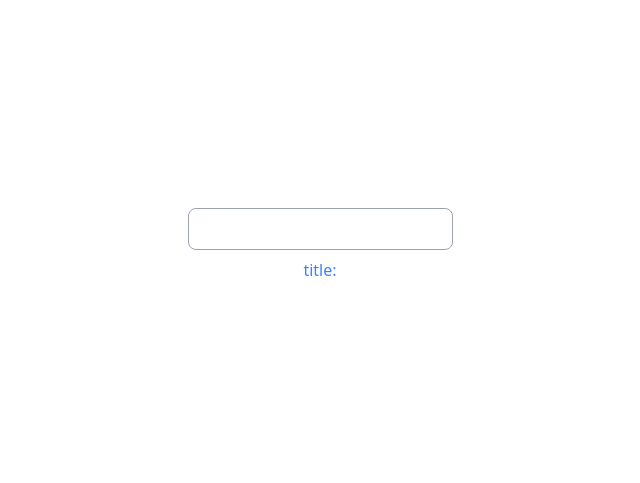
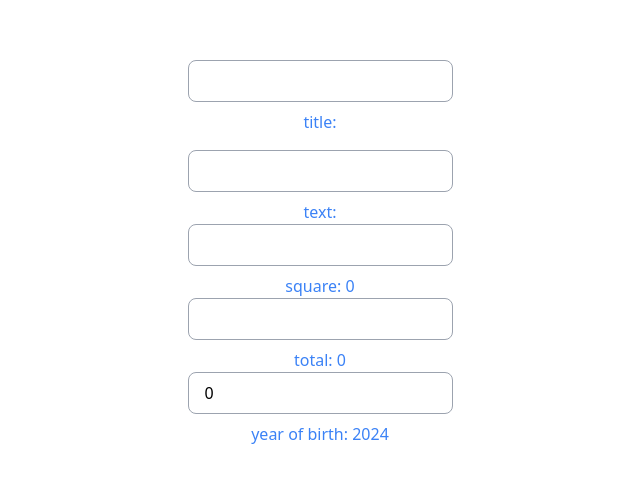
Before and after one commit to AlinaChumachenko/zustand, a Next.js app: page /input in a window 1280 px wide. Shown: the part 147-630 px from the top of the page, without its empty margins (320-960 px from the left). Built offline with nearby package versions, Linux system fonts and the light colour scheme.

Commit message:
update file input use zustand

```diff
--- a/pages/input.js
+++ b/pages/input.js
@@ -1,18 +1,67 @@
 import { create } from "zustand";
 // import React, { useState } from "react";
+
+function square(number) {
+  return number ** 2;
+}
+function total(totalNumber) {
+  return totalNumber.length;
+}
+function calculateBirthYear(age) {
+  const currentYear = new Date().getFullYear();
+  return currentYear - age;
+}
 
 const useInputStore = create((set) => ({
   title: "",
   setTitle: (newTitle) => set({ title: newTitle }),
+  text: "",
+  setText: (newText) => set({ text: newText }),
+  number: "",
+  setNumber: (newNumber) => set({ number: newNumber }),
+  totalNumber: "",
+  setTotalNumber: (newTotalNumber) => set({ totalNumber: newTotalNumber }),
+  age: 0,
+  setAge: (newAge) => set({ age: newAge }),
 }));
 
 function Input() {
-  //   const [title, setTitle] = useState("");
-  const { title, setTitle } = useInputStore();
+  const {
+    title,
+    text,
+    number,
+    totalNumber,
+    age,
+    setTitle,
+    setText,
+    setNumber,
+    setTotalNumber,
+    setAge,
+  } = useInputStore();
 
   function handleChangeTitle(event) {
     setTitle(event.target.value);
-    console.log(event.target.value);
+    // console.log(event.target.value);
+  }
+
+  function handleChangeText(event) {
+    setText(event.target.value);
+    // console.log(event.target.value);
+  }
+
+  function handleChangeNumber(event) {
+    setNumber(event.target.value);
+    // console.log(event.target.value);
+  }
+
+  function handleChangeTotalNumber(event) {
+    setTotalNumber(event.target.value);
+    // console.log(event.target.value);
+  }
+
+  function handleChangeAge(event) {
+    setAge(event.target.value);
+    // console.log(event.target.value);
   }
 
   return (
@@ -24,6 +73,41 @@ function Input() {
         onChange={handleChangeTitle}
       />
       <p className="mb-4 text-blue-500"> title: {title}</p>
+
+      <input
+        className="px-4 py-2 mb-2 border border-gray-400 rounded-lg focus:outline-none focus:ring focus:ring-blue-400"
+        type="text"
+        value={text}
+        onChange={handleChangeText}
+      />
+      <p className="text-blue-500"> text: {text}</p>
+
+      <input
+        className="px-4 py-2 mb-2 border border-gray-400 rounded-lg focus:outline-none focus:ring focus:ring-blue-400"
+        type="text"
+        value={number}
+        onChange={handleChangeNumber}
+      />
+      {/* paragraph outputs the square of a number */}
+      <p className="text-blue-500"> square: {square(number)}</p>
+
+      <input
+        className="px-4 py-2 mb-2 border border-gray-400 rounded-lg focus:outline-none focus:ring focus:ring-blue-400"
+        type="text"
+        value={totalNumber}
+        onChange={handleChangeTotalNumber}
+      />
+      {/* paragraph outputs the number of digits entered */}
+      <p className="text-blue-500"> total: {total(totalNumber)}</p>
+
+      <input
+        className="px-4 py-2 mb-2 border border-gray-400 rounded-lg focus:outline-none focus:ring focus:ring-blue-400"
+        type="text"
+        value={age}
+        onChange={handleChangeAge}
+      />
+      {/* paragraph outputs the number of digits entered */}
+      <p className="text-blue-500"> year of birth: {calculateBirthYear(age)}</p>
     </div>
   );
 }
```
